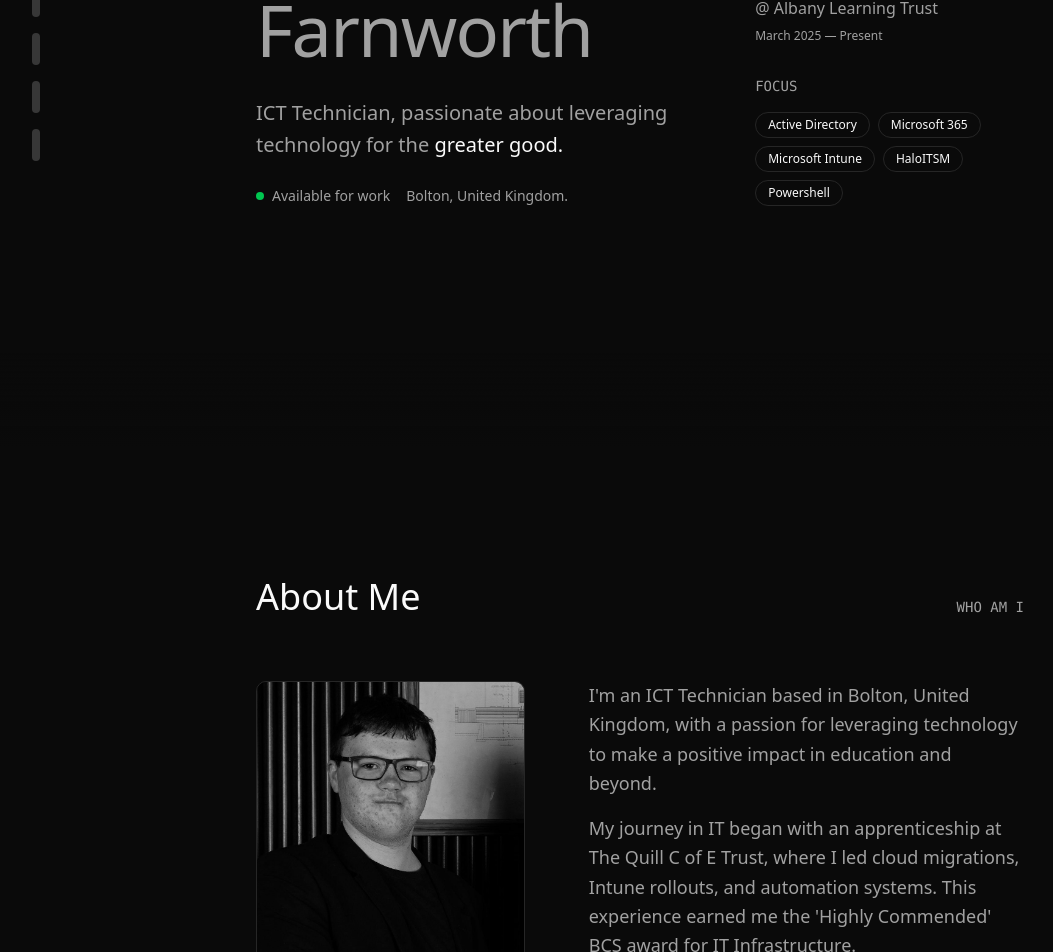
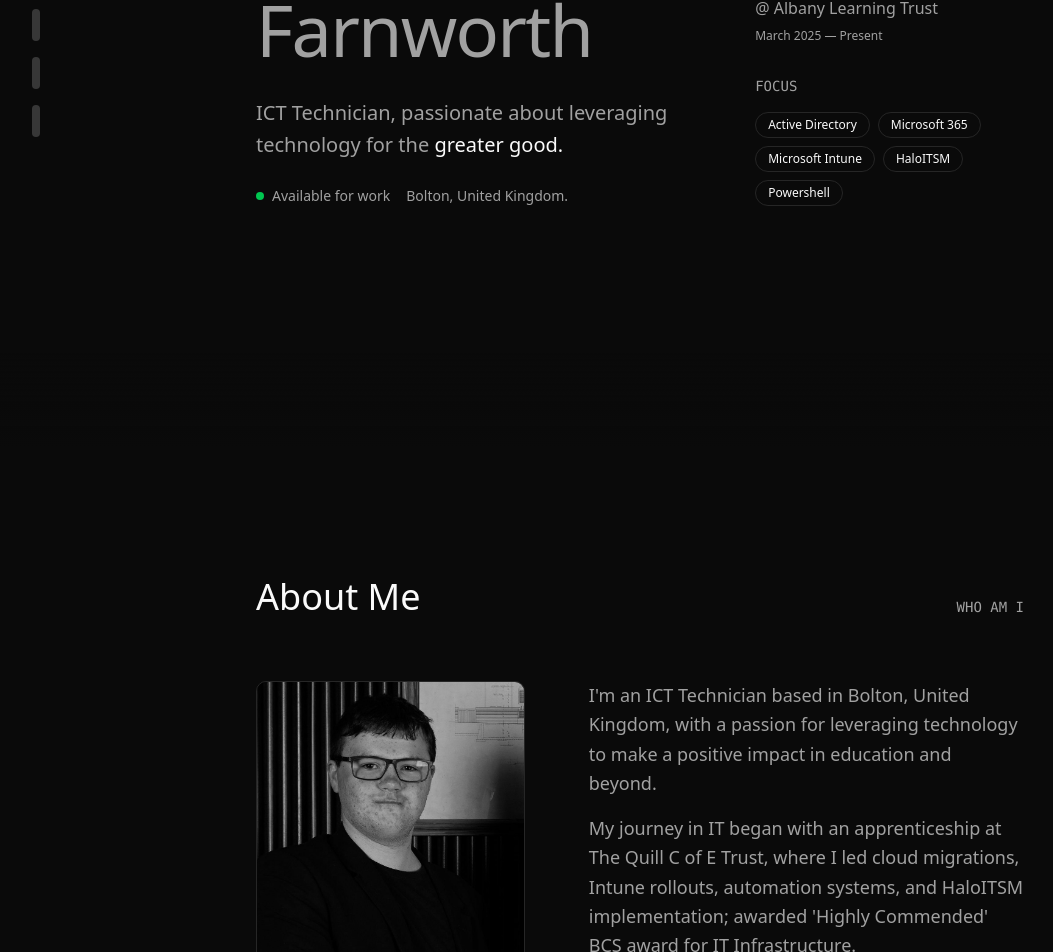
Before and after one commit to zakfarnworth23/farnworthdotorguk25, a Next.js app: page / in a window 1280 px wide. Shown: the part 351-1303 px from the top of the page, without its empty margins (0-1053 px from the left). Built offline with nearby package versions, Linux system fonts and the light colour scheme.

Commit message:
fix: update navigation to match existing sections
Remove "thoughts" from navigation and correct sectionsRef indices.

#VERCEL_SKIP

Co-authored-by: Zak Farnworth <130570087+zakfarnworth23@users.noreply.github.com>

```diff
--- a/app/page.tsx
+++ b/app/page.tsx
@@ -40,7 +40,7 @@ export default function Home() {
     <div className="min-h-screen bg-background text-foreground relative">
       <nav className="fixed left-8 top-1/2 -translate-y-1/2 z-10 hidden lg:block">
         <div className="flex flex-col gap-4">
-          {["intro", "about", "work", "thoughts", "connect"].map((section) => (
+          {["intro", "about", "work", "connect"].map((section) => (
             <button
               key={section}
               onClick={() => document.getElementById(section)?.scrollIntoView({ behavior: "smooth" })}
@@ -143,7 +143,7 @@ export default function Home() {
                   </p>
                   <p>
                     My journey in IT began with an apprenticeship at The Quill C of E Trust, where I led cloud
-                    migrations, Intune rollouts, and automation systems. This experience earned me the 'Highly
+                    migrations, Intune rollouts, automation systems, and HaloITSM implementation; awarded 'Highly
                     Commended' BCS award for IT Infrastructure.
                   </p>
                   <p>
```
